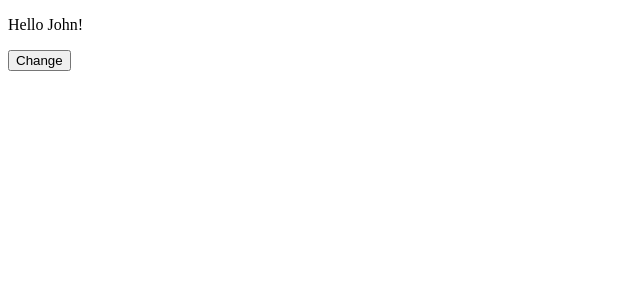
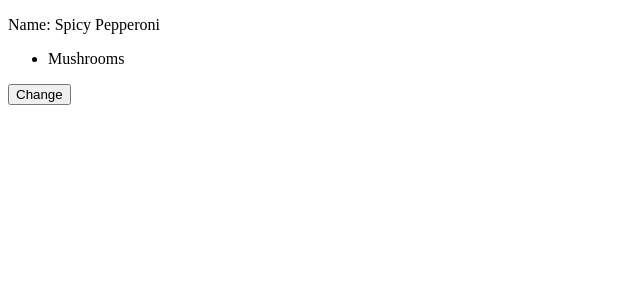
Before and after one commit to Shanmukh459/CodeWithMosh-React1, a React (Vite) app: page / in a window 1280 px wide. Shown: the top 300 px of the page, without its empty margins (0-640 px from the left). Built offline with nearby package versions, Linux system fonts and the light colour scheme.

Commit message:
update state - add toppins

```diff
--- a/src/App.tsx
+++ b/src/App.tsx
@@ -1,25 +1,25 @@
 import { useState } from "react"
 
 function App() {
-  const [game, setGame] = useState({
-    id: 1,
-    player: {
-      name: "John",
-    },
+  const [pizza, setPizza] = useState({
+    name: "Spicy Pepperoni",
+    toppins: ["Mushrooms"],
   })
 
   const handleChange = () => {
-    setGame({
-      ...game,
-      player: {
-        ...game.player,
-        name: "Bob",
-      },
+    setPizza({
+      ...pizza,
+      toppins: [...pizza.toppins, "Cheese"],
     })
   }
   return (
     <div>
-      <p>Hello {game.player.name}!</p>
+      <p>Name: {pizza.name}</p>
+      <ul>
+        {pizza.toppins.map((toppin) => (
+          <li key={toppin}>{toppin}</li>
+        ))}
+      </ul>
       <button onClick={handleChange}>Change</button>
     </div>
   )
```
